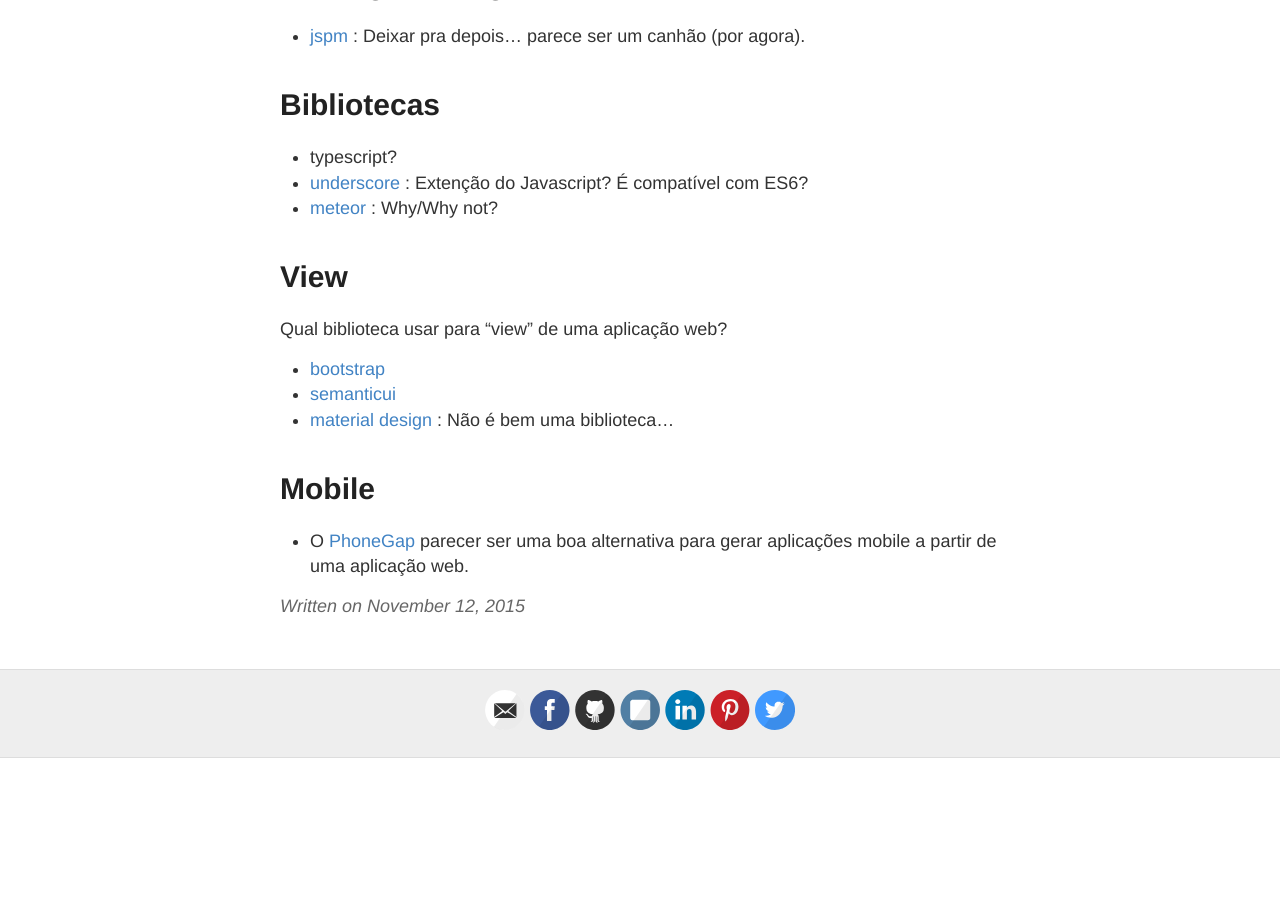
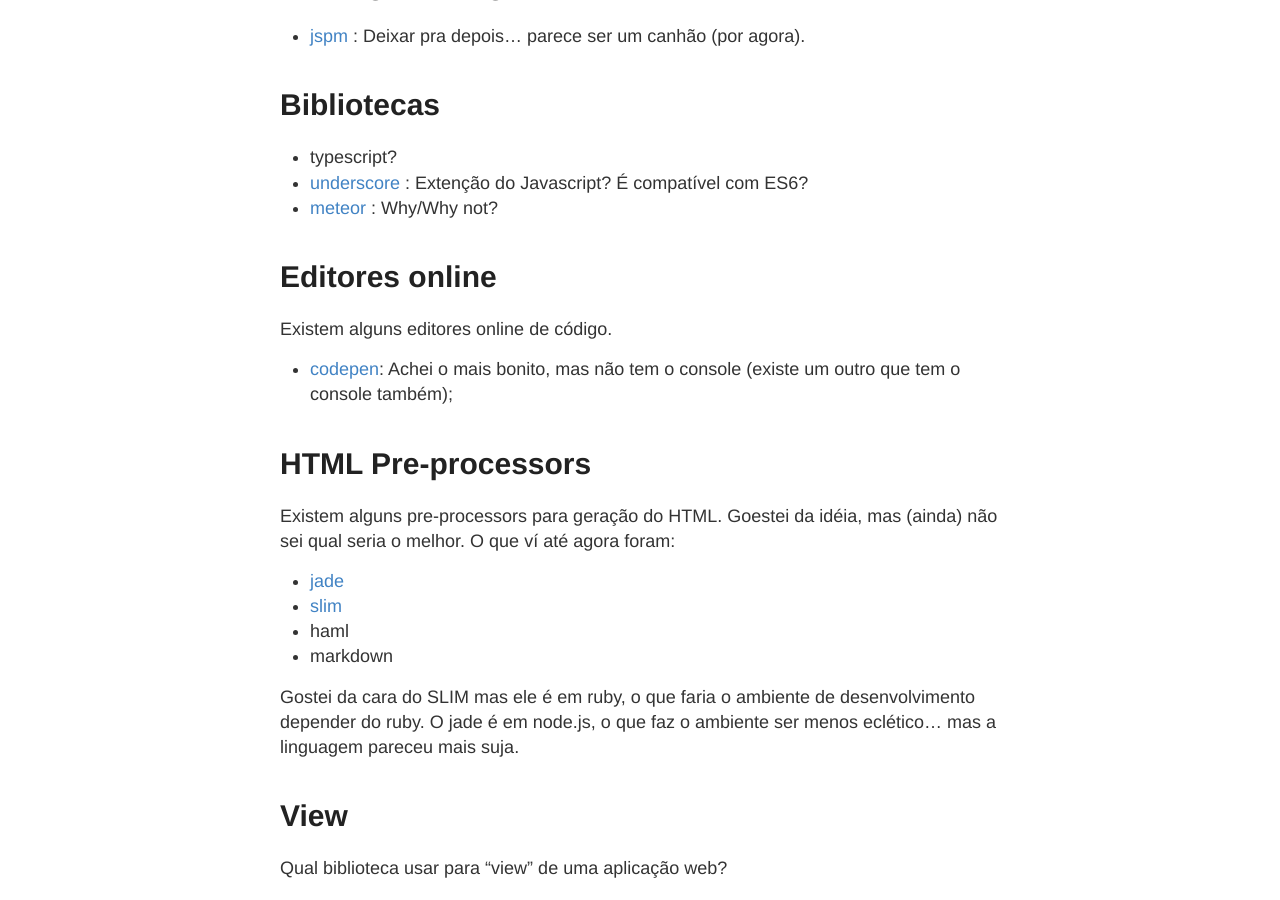
Before and after one commit to Kaniabi/Kaniabi.github.io, a Jekyll site: the page built from _posts/2015-11-12-full-stack.markdown, in a window 1280 px wide and 900 px high, scrolled down 324 px. Built offline with Jekyll 4.4.1, drawn with Linux system fonts in a browser that asks for light colours; Markdown is read by kramdown in place of the engine named in the settings; before the commit the page ends 1082 px from its top, so only the background shows below that.

Commit message:
Adding HTML pre-processors and Online Editors.

```diff
--- a/_posts/2015-11-12-full-stack.markdown
+++ b/_posts/2015-11-12-full-stack.markdown
@@ -20,6 +20,24 @@ Delineando uma stack para desenvolvimento web usando somente Javascript.
 * [meteor](https://www.meteor.com/) : Why/Why not?
 
 
+# Editores online
+
+Existem alguns editores online de código.
+
+* [codepen](http://codepen.io/): Achei o mais bonito, mas não tem o console (existe um outro que tem o console também);
+
+# HTML Pre-processors
+
+Existem alguns pre-processors para geração do HTML. Goestei da idéia, mas (ainda) não sei qual seria o melhor. O que ví até agora foram:
+
+* [jade](http://jade-lang.com/)
+* [slim](http://slim-lang.com/)
+* haml
+* markdown
+
+Gostei da cara do SLIM mas ele é em ruby, o que faria o ambiente de desenvolvimento depender do ruby. O jade é em node.js, o que faz o ambiente ser menos eclético... mas a linguagem pareceu mais suja.
+
+
 # View
 
 Qual biblioteca usar para "view" de uma aplicação web?
```
